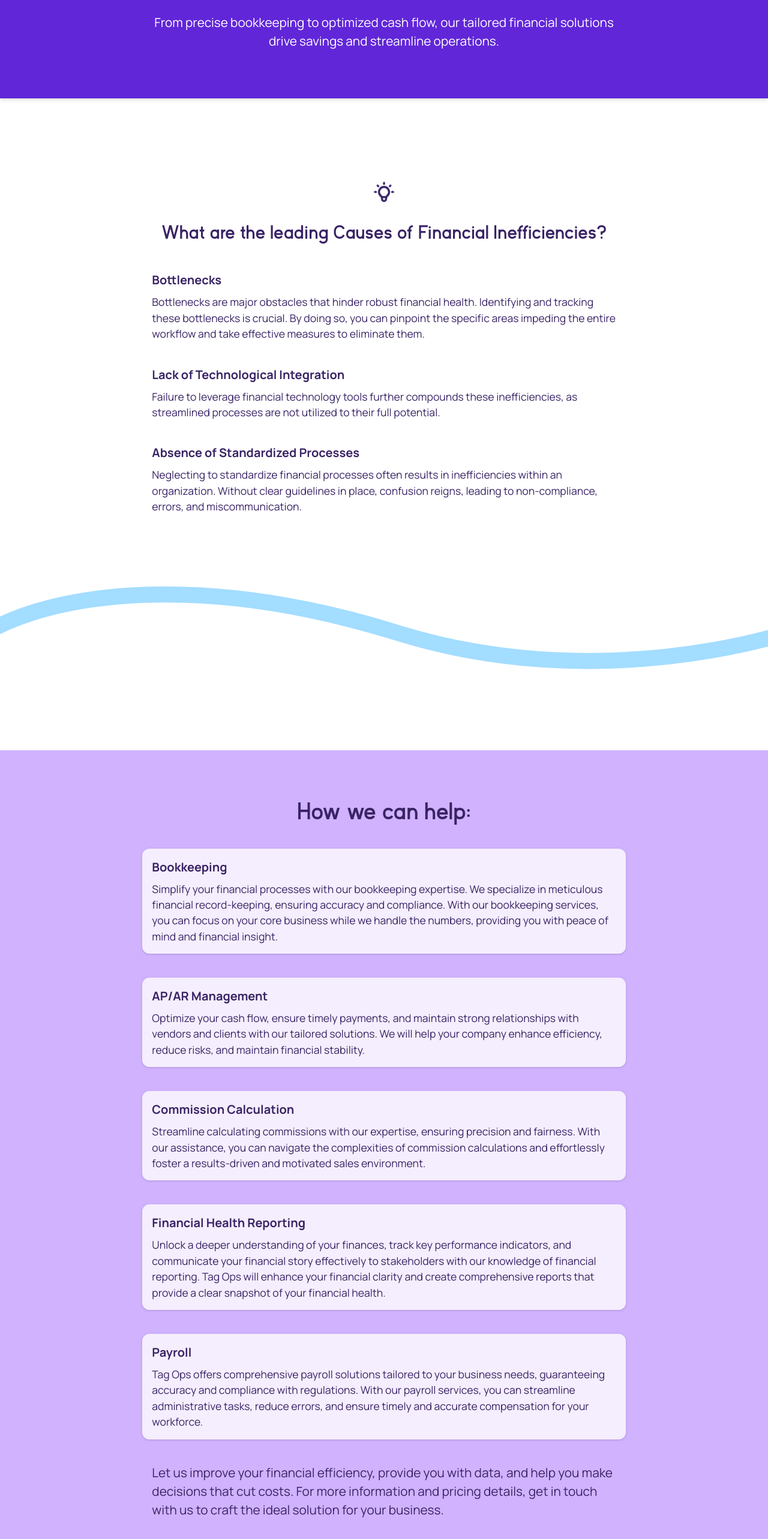
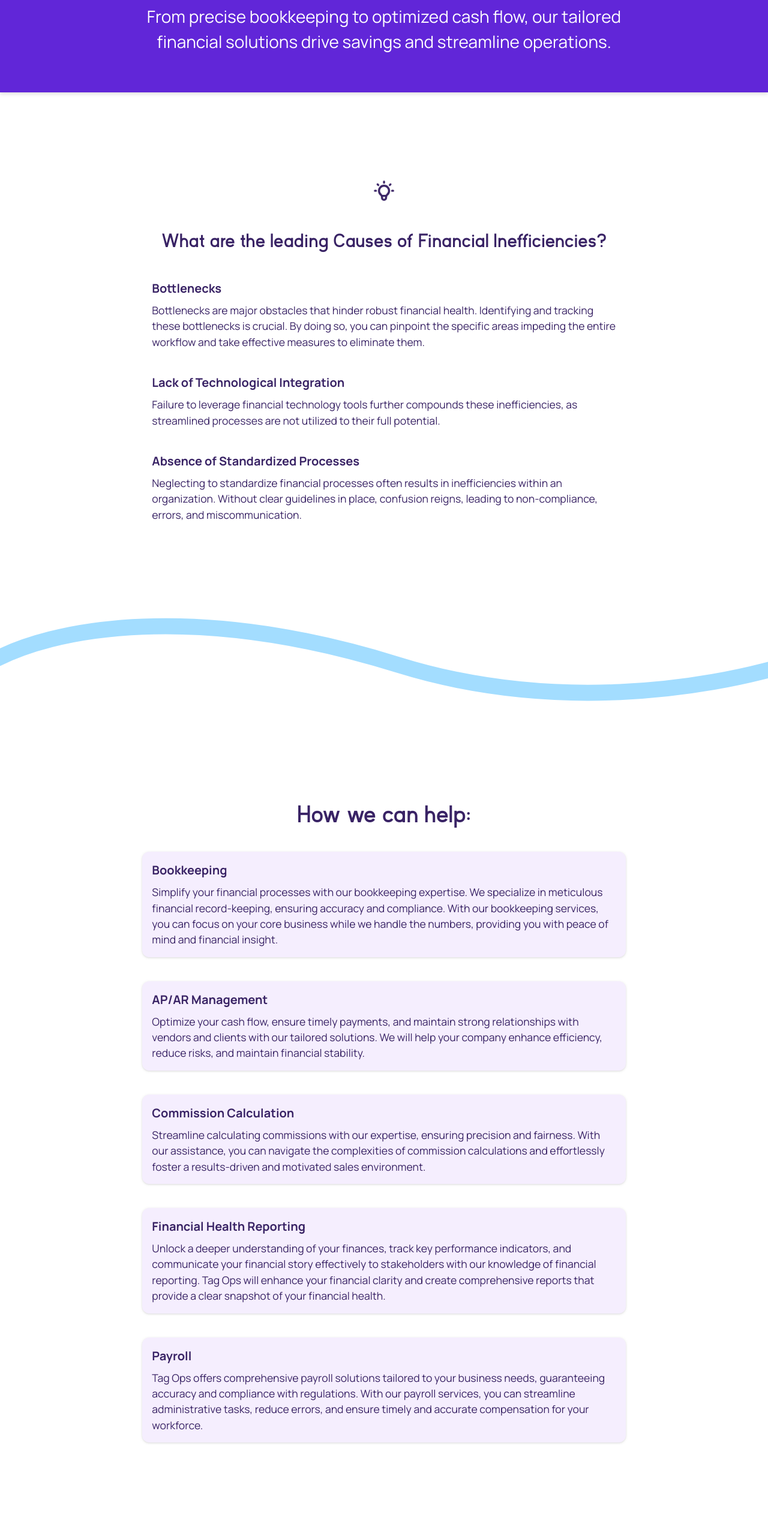
Before and after one commit to hicass/tag-ops-v3, a Next.js app: page /finance in a window 1280 px wide. Shown: the part 224-2790 px from the top of the page at 60% size. Built offline with nearby package versions, Linux system fonts and the light colour scheme.

Commit message:
Polish style of service page components

```diff
--- a/src/components/ServicePage/Header.tsx
+++ b/src/components/ServicePage/Header.tsx
@@ -28,7 +28,7 @@ const titleVariants: Variants = {
 
 const Header: FC<HeaderProps> = ({name, description}) => {
   return (
-    <section className="w-full bg-primary mb-8 drop-shadow-md">
+    <section className="w-full bg-primary drop-shadow-md">
       <motion.div
         variants={titleVariants}
         viewport={{
@@ -36,11 +36,11 @@ const Header: FC<HeaderProps> = ({name, description}) => {
         }}
         initial="offscreen"
         whileInView="onscreen"
-        className="w-full flex flex-col items-center my-10 p-10"
+        className="w-full flex flex-col items-center my-16"
       >
         <h1 className="text-background">{name}</h1>
 
-        <p className="mt-4 txt-lg text-background md:text-center md:w-2/3 2xl:w-1/2">
+        <p className="mt-4 text-h4 text-background md:text-center md:w-2/3 2xl:w-1/2">
           {description}
         </p>
       </motion.div>
--- a/src/components/ServicePage/InefficiencySection/InefficiencySection.tsx
+++ b/src/components/ServicePage/InefficiencySection/InefficiencySection.tsx
@@ -31,9 +31,9 @@ const InefficiencySection: FC<InefficiencySectionProps> = ({
   inefficiencyCosts,
 }) => {
   return (
-    <section className="flex flex-col items-center">
-      <div className="p-10 md:w-2/3 2xl:w-1/2">
-        <h3 className="flex flex-col items-center text-center gap-6 w-full">
+    <section className="flex flex-col items-center py-20">
+      <div className="px-10 md:w-2/3 2xl:w-1/2">
+        <h3 className="flex flex-col items-center text-center gap-10 w-full">
           <motion.div
             variants={floatingVariants}
             animate="floating"
--- a/src/components/ServicePage/SolutionsSection/SolutionsSection.tsx
+++ b/src/components/ServicePage/SolutionsSection/SolutionsSection.tsx
@@ -17,8 +17,8 @@ const SolutionsSection: FC<SolutionsSectionProps> = ({
   endingParagraph,
 }) => {
   return (
-    <section className="flex flex-col items-center mt-14 bg-secondary">
-      <div className="flex flex-col items-center mt-12 p-6 pb-0 gap-2 md:w-2/3 2xl:w-1/2">
+    <section className="flex flex-col items-center py-20">
+      <div className="flex flex-col items-center px-6 gap-2 md:w-2/3 2xl:w-1/2">
         <h2 className="flex flex-row items-center">
           How we can help:
         </h2>
@@ -33,22 +33,6 @@ const SolutionsSection: FC<SolutionsSectionProps> = ({
           ))}
         </div>
       </div>
-
-      <motion.div
-        initial={{ opacity: 0 }}
-        whileInView={{ opacity: 1 }}
-        transition={{ duration: 0.5 }}
-        className="p-6 pt-0 sm:p-10 sm:pt-0  mb-6 md:w-2/3 2xl:w-1/2"
-      >
-        <motion.p
-          initial={{ opacity: 0 }}
-          whileInView={{ opacity: 1 }}
-          transition={{ duration: 0.5 }}
-          className="text-lg sm:text-lg md:text-2xl"
-        >
-          {endingParagraph}
-        </motion.p>
-      </motion.div>
     </section>
   );
 };
```
